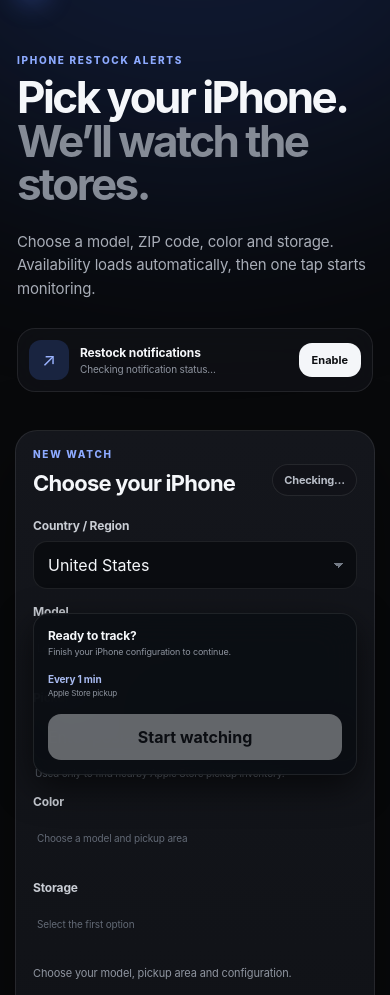
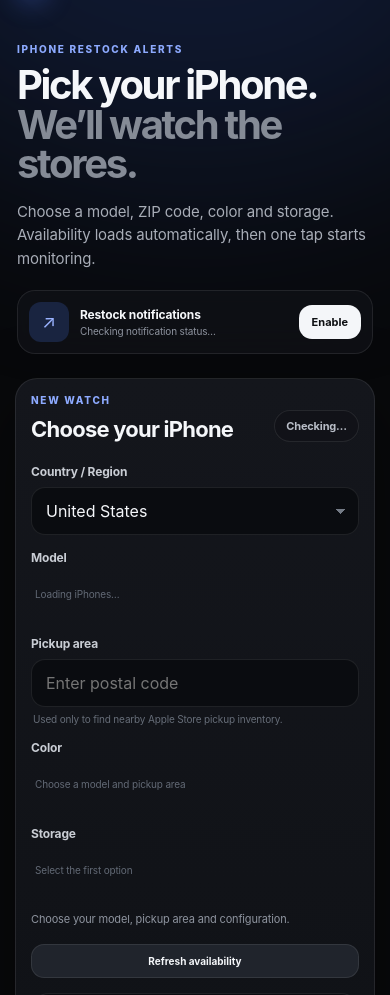
Before and after one commit to Davidyili230/StockPing, a website: page public/index.html in a window 390 px wide. Shown: the part 61-1056 px from the top of the page. Drawn offline with Linux system fonts and the light colour scheme.

Commit message:
Tighten StockPing layout and mobile interaction flow

```diff
--- a/public/styles.css
+++ b/public/styles.css
@@ -24,3 +24,26 @@
 .watch-monitor-line{display:flex;justify-content:space-between;gap:12px;margin-top:12px;padding:9px 10px;border-radius:10px;background:#0a0d11;color:var(--muted);font-size:9px}.watch-monitor-line span:first-child{color:#a9b1bd}
 .available-store>span:first-child{display:flex;flex-direction:column;gap:2px}.available-store small{color:var(--muted);font-size:8px}.available-store>span:last-child{color:var(--green)!important}
 @media(max-width:620px){.family-picker{grid-template-columns:1fr;gap:7px}.family-card{min-height:74px;flex-direction:column;justify-content:center;padding:9px 6px;text-align:center;gap:5px}.family-card small{display:none}.family-icon{width:30px;height:30px}.family-card strong{font-size:10px}.option-chip{min-height:44px;flex:1 1 auto}.watch-cta{position:sticky;bottom:calc(8px + env(safe-area-inset-bottom));z-index:8;background:#0b0e13f2;backdrop-filter:blur(18px);box-shadow:0 12px 35px #0009}.watch-cadence{align-items:flex-start;margin-left:0;width:100%}.watch-monitor-line{flex-direction:column;gap:4px}}
+
+/* iPhone-only interaction polish */
+.hero{padding:38px 2px 30px}
+.hero>p{margin:18px 0 22px}
+.panel{padding:21px}
+.watches-section{padding-top:38px}
+.empty-mini{min-height:112px}
+.model-chips{display:grid;grid-template-columns:repeat(3,1fr)}
+.model-chip{justify-content:center;text-align:center}
+.compact-check{padding:10px 13px;font-size:10px;color:#b8c7ef}
+.search-row{min-height:38px}
+.stats{margin-top:34px}
+@media(max-width:620px){
+  .hero{padding-top:28px;padding-bottom:24px}
+  .hero h1{font-size:40px}
+  .hero>p{margin:16px 0 19px}
+  .model-chips{grid-template-columns:1fr}
+  .model-chip{min-height:42px}
+  .panel{padding:15px}
+  .watches-section{padding-top:32px}
+  .watch-cta{position:static;box-shadow:none}
+  .empty-mini{min-height:96px}
+}
```
